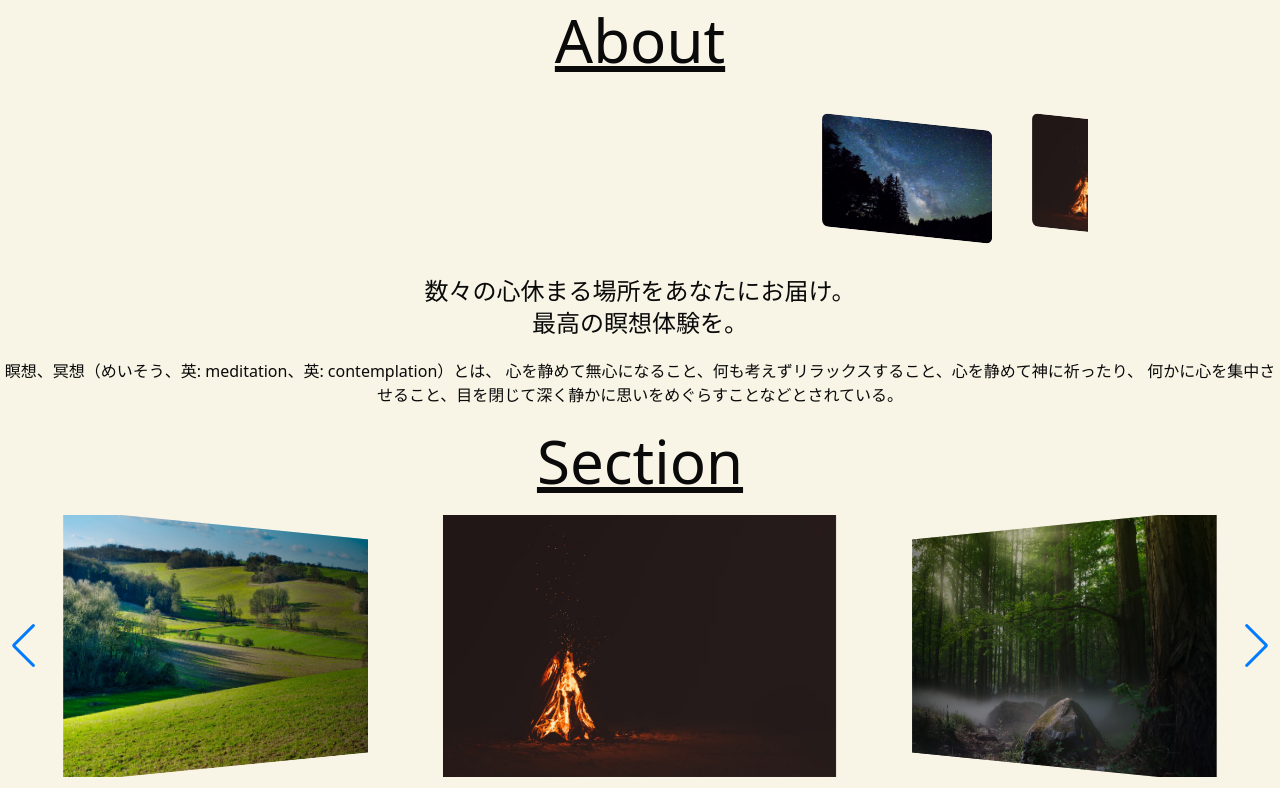
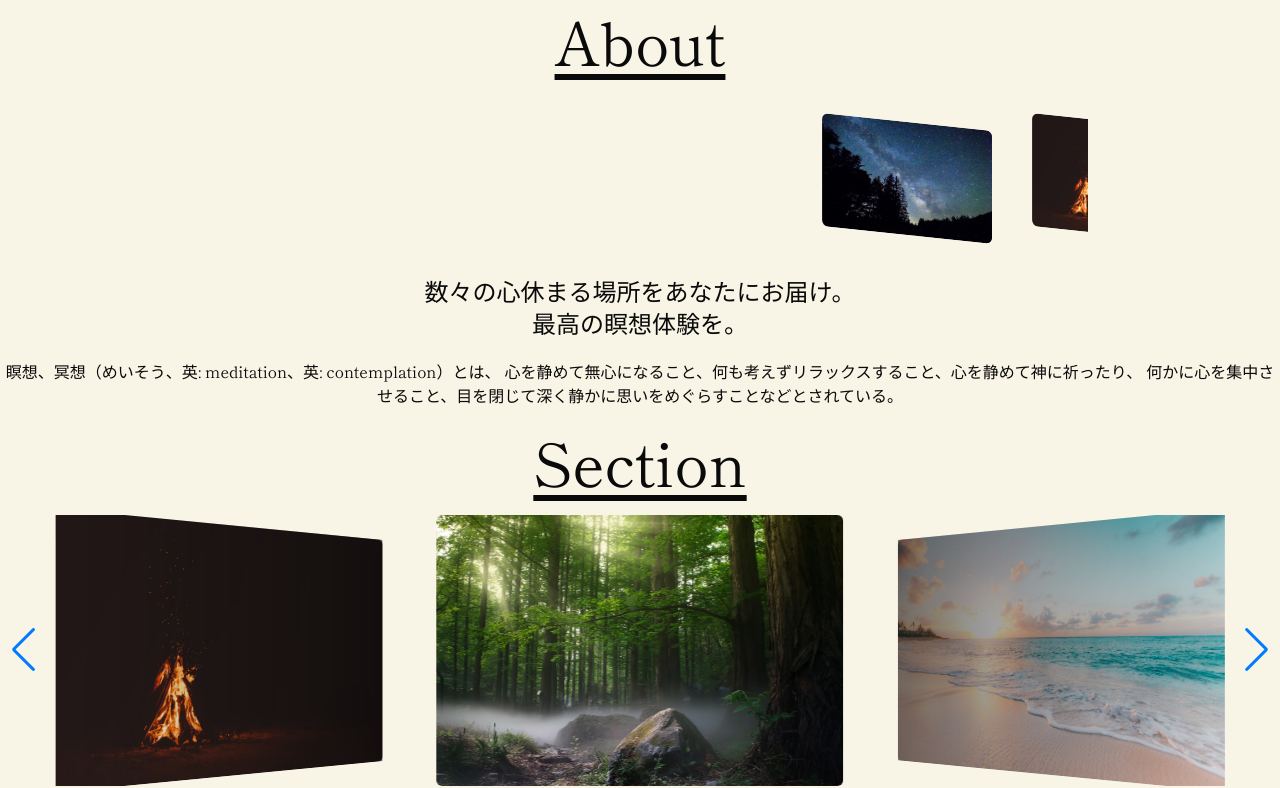
Before and after one commit to hayatonanba/meditation-program, a React (Vite) app: page / in a window 1280 px wide. Shown: the part 802-1590 px from the top of the page. Built offline with nearby package versions, Linux system fonts and the light colour scheme.

Commit message:
edit-font

```diff
--- a/src/components/Main/index.tsx
+++ b/src/components/Main/index.tsx
@@ -1,6 +1,6 @@
  import { motion } from "framer-motion"
  import { Swiper, SwiperSlide } from 'swiper/react';
- import { EffectCoverflow, Navigation } from "swiper/modules";
+ import { Autoplay, EffectCoverflow, Navigation } from "swiper/modules";
  import 'swiper/css';
  import 'swiper/css/navigation';
  import 'swiper/css/effect-coverflow';
@@ -8,11 +8,11 @@
 
 const IndexPage = () => {
   return (
-    <div className="bg-[#f8f4e6]">
+    <div className="bg-[#f8f4e6] font-Shippori">
         <div className="bg-[url('/image/indexpage.jpg')] w-full h-screen bg-cover justify-center">
             <h1 className="text-center text-8xl p-36">潜在意識の最高峰へ</h1>
         </div>
-        <h1 className="text-center text-6xl underline p-3">About</h1>
+        <h1 className="text-center text-6xl underline underline-offset-8 p-3">About</h1>
         <div className="w-[85%] overflow-hidden">
             <motion.div
                 initial={{ x: "300%" }}
@@ -36,12 +36,16 @@ const IndexPage = () => {
             何かに心を集中させること、目を閉じて深く静かに思いをめぐらすことなどとされている。
         </p>
 
-        <h1 className="text-center text-6xl underline p-6">Section</h1>
+        <h1 className="text-center text-6xl underline underline-offset-8 p-6">Section</h1>
         <Swiper
             effect={'coverflow'}
-            modules={[Navigation, EffectCoverflow]}
-            spaceBetween={50}
+            modules={[Navigation, EffectCoverflow, Autoplay]}
+            spaceBetween={30}
             slidesPerView={3}
+            autoplay={{
+                delay: 2500,
+                disableOnInteraction: false,
+            }}
             coverflowEffect={{
                 rotate: 50,
                 stretch: 0,
@@ -54,18 +58,18 @@ const IndexPage = () => {
             onSlideChange={() => console.log('slide change')}
             onSwiper={(swiper) => console.log(swiper)}
             >
-            <SwiperSlide><img src="/image/filed.avif" /></SwiperSlide>
-            <SwiperSlide><img src="/image/fire.avif" /></SwiperSlide>
-            <SwiperSlide><img src="/image/forest.avif" /></SwiperSlide>
-            <SwiperSlide><img src="/image/ocean.avif" /></SwiperSlide>
-            <SwiperSlide><img src="/image/star.avif" /></SwiperSlide>
+            <SwiperSlide><img className="rounded-md" src="/image/filed.avif" /></SwiperSlide>
+            <SwiperSlide><img className="rounded-md" src="/image/fire.avif" /></SwiperSlide>
+            <SwiperSlide><img className="rounded-md" src="/image/forest.avif" /></SwiperSlide>
+            <SwiperSlide><img className="rounded-md" src="/image/ocean.avif" /></SwiperSlide>
+            <SwiperSlide><img className="rounded-md" src="/image/star.avif" /></SwiperSlide>
         </Swiper>
         <p className="text-xl text-center p-5">
             この中から好きなシチュエーションを選択し、
             自然の音声と瞑想のサポート機能があなたを快適な瞑想へと誘います。
         </p>
 
-        <h1 className="text-center text-6xl underline p-3">Addtional</h1>
+        <h1 className="text-center text-6xl underline underline-offset-8 p-3">Addtional</h1>
         <p className="text-4xl text-center p-10">〜Coming soon〜</p>
 
     </div>
--- a/src/index.css
+++ b/src/index.css
@@ -1,3 +1,5 @@
+@import url('https://fonts.googleapis.com/css2?family=Shippori+Mincho:wght@400;500;600;700;800&display=swap');
+
 @tailwind base;
 @tailwind components;
 @tailwind utilities;
--- a/tailwind.config.js
+++ b/tailwind.config.js
@@ -3,6 +3,9 @@ export default {
     darkMode: ["class"],
     content: ["./index.html", "./src/**/*.{js,ts,jsx,tsx}"],
   theme: {
+	fontFamily: {
+		Shippori: ['Shippori Mincho', 'sans-serif'],
+		},
   	extend: {
   		borderRadius: {
   			lg: 'var(--radius)',
```
